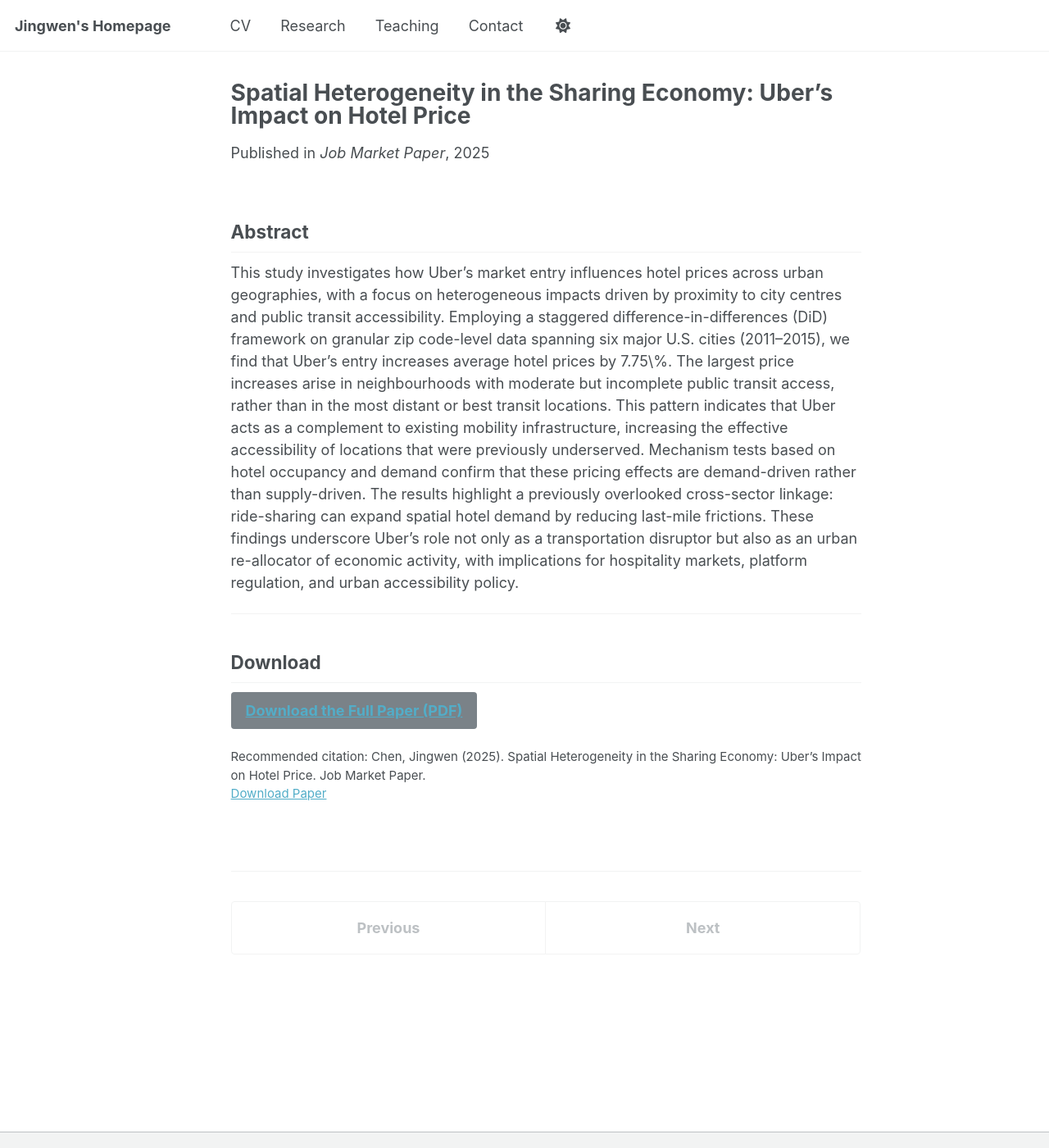
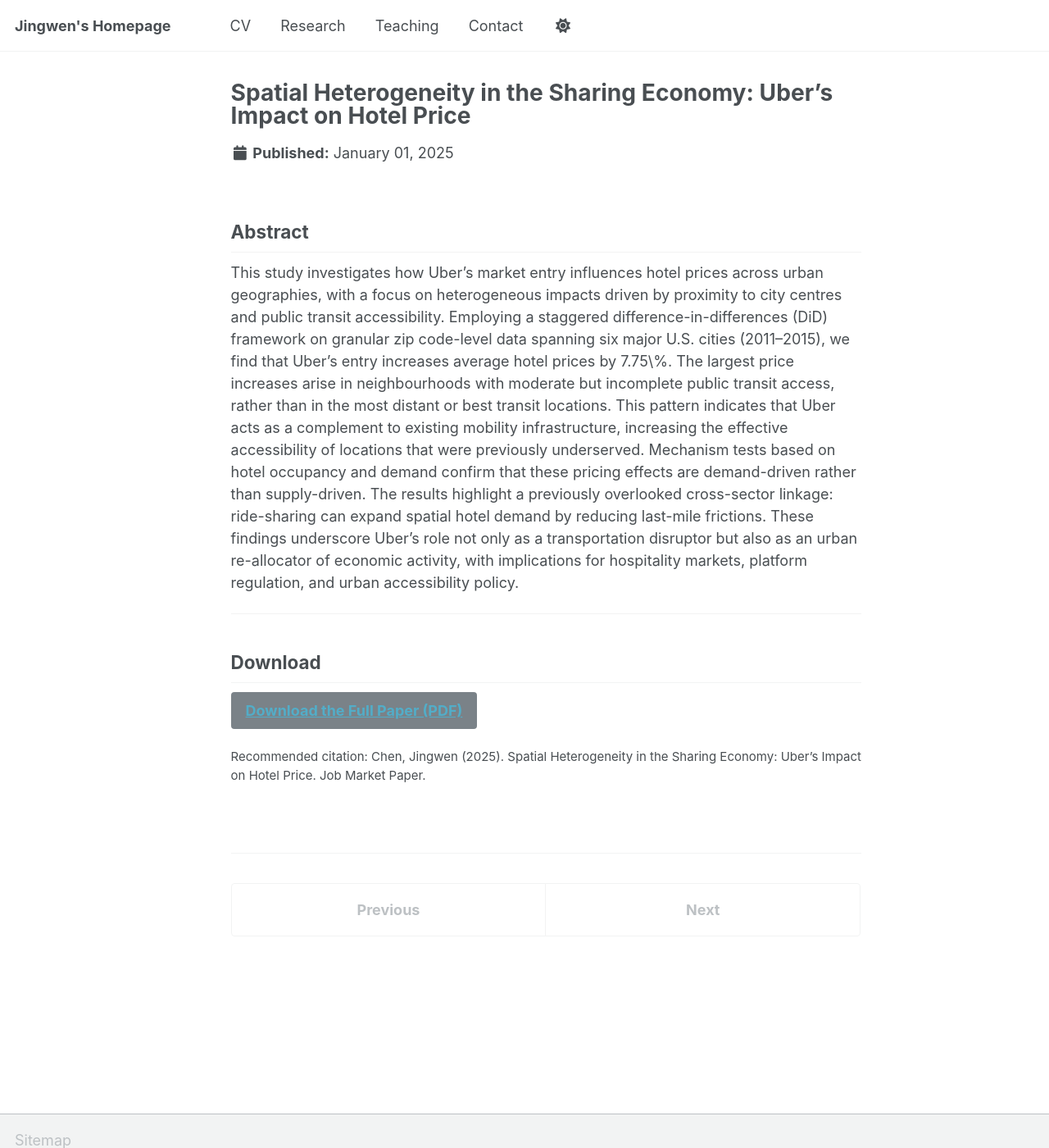
Before and after one commit to jingwenchen0903/jingwenchen0903.github.io, a Jekyll site: the page built from _publications/2025-jmp.md, in a window 1280 px wide and 1400 px high. Shown: the whole window at 82% size. Built offline with Jekyll 4.4.1, drawn with Linux system fonts in a browser that asks for light colours; a script that is not in the unit is left out.

Commit message:
Update 2025-jmp.md

```diff
--- a/_publications/2025-jmp.md
+++ b/_publications/2025-jmp.md
@@ -7,8 +7,6 @@ permalink: /research/jmp
 date: 2025-01-01
 show_date: false
 excerpt: "My job market paper examines how Uber’s entry reshapes the spatial distribution of hotel performance. Using a staggered difference-in-differences design with zip code–level data from six U.S. cities, I show that Uber raises hotel prices—driven not by distance to the city centre, but by improvements in functional accessibility. The largest gains occur in neighbourhoods with moderate but incomplete transit coverage, where ride-hailing most effectively reduces last-mile frictions. These findings reveal a previously overlooked cross-sector mechanism through which mobility platforms reallocate urban economic activity."
-venue: "Job Market Paper"
-paperurl: "/files/JMP.pdf"
 citation: "Chen, Jingwen (2025). Spatial Heterogeneity in the Sharing Economy: Uber’s Impact on Hotel Price. Job Market Paper."
 ---
 
```
